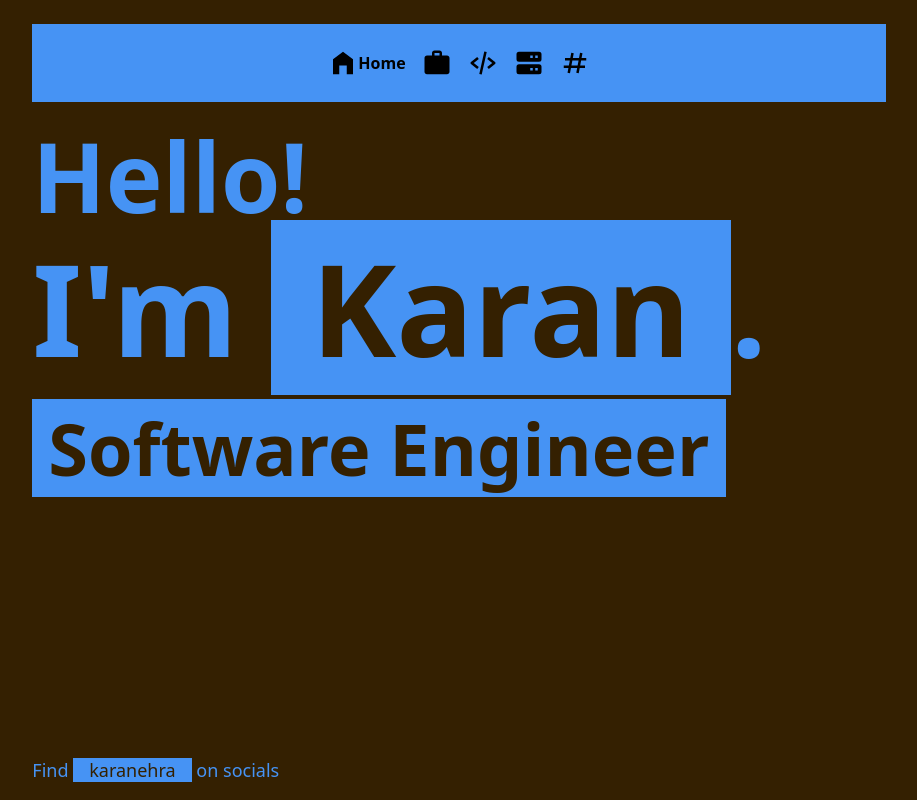
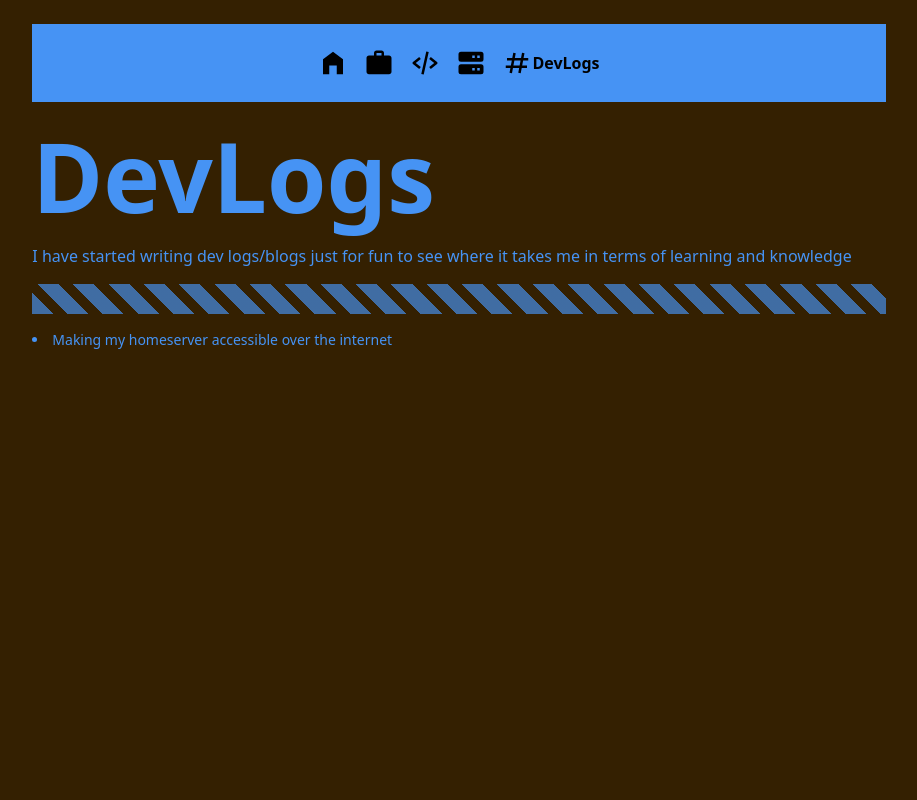
Before and after one commit to karanehra/karanehra.github.io, a React (Create React App) app: page /#/devlogs in a window 1280 px wide. Before the commit this address led to /#/. Shown: the whole page, without its empty margins (181-1098 px from the left). Built offline with nearby package versions, Linux system fonts and the light colour scheme.

Commit message:
changed to hash router

```diff
--- a/package.json
+++ b/package.json
@@ -2,6 +2,7 @@
   "name": "test",
   "version": "0.1.0",
   "private": true,
+  "homepage": "https://karanehra.github.io",
   "dependencies": {
     "@testing-library/jest-dom": "^5.16.5",
     "@testing-library/react": "^13.4.0",
--- a/src/components/Navbar.tsx
+++ b/src/components/Navbar.tsx
@@ -12,23 +12,23 @@
           <MdHomeFilled size={30} />
           {pathname === "/" && <div className="font-bold">Home</div>}
         </a>
-        <a href="/career" className="flex items-center">
+        <a href="/#/career" className="flex items-center">
           <MdWork size={30} />
           {pathname === "/career" && <div className="font-bold">Career</div>}
         </a>
-        <a href="/projects" className="flex items-center">
+        <a href="/#/projects" className="flex items-center">
           <BiCodeAlt size={30} />
           {pathname === "/projects" && (
             <div className="font-bold">Projects</div>
           )}
         </a>
-        <a href="/homeserver" className="flex items-center">
+        <a href="/#/homeserver" className="flex items-center">
           <BiSolidServer size={30} />
           {pathname === "/homeserver" && (
             <div className="font-bold">Homeserver</div>
           )}
         </a>
-        <a href="/devlogs" className="flex items-center">
+        <a href="/#/devlogs" className="flex items-center">
           <BiHash size={30} />
           {pathname === "/devlogs" && <div className="font-bold">DevLogs</div>}
         </a>
--- a/src/index.tsx
+++ b/src/index.tsx
@@ -3,14 +3,14 @@
 import "./index.css";
 import reportWebVitals from "./reportWebVitals";
 
-import { createBrowserRouter, RouterProvider } from "react-router-dom";
+import {  createHashRouter, RouterProvider } from "react-router-dom";
 import Home from "./Home";
 import Projects from "./Projects";
 import Careeer from "./Career";
 import HomeServer from "./Homeserver";
 import DevLogs from "./DevLogs";
 
-const router = createBrowserRouter([
+const router = createHashRouter([
   {
     path: "/",
     element: <Home />,
```
Also changed, not shown: 7 other files (tests, documents, lock files or other folders).
